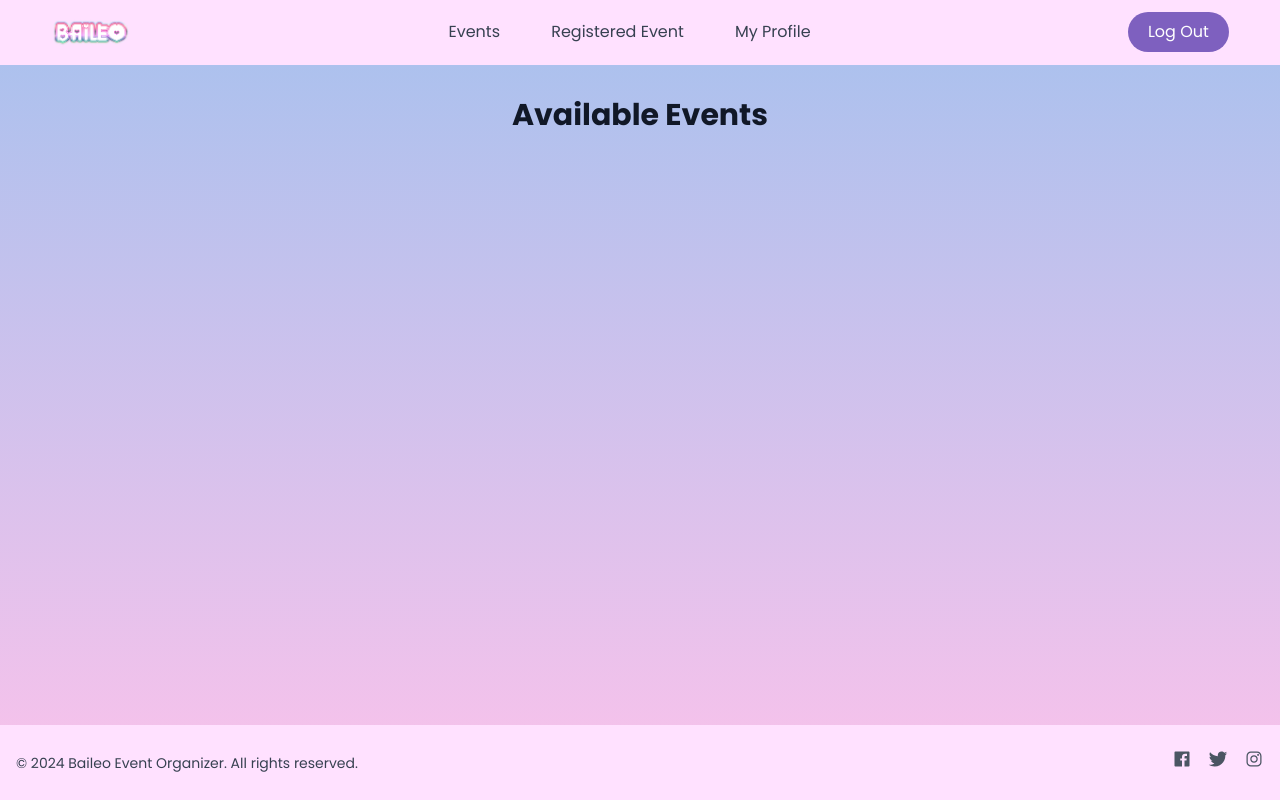
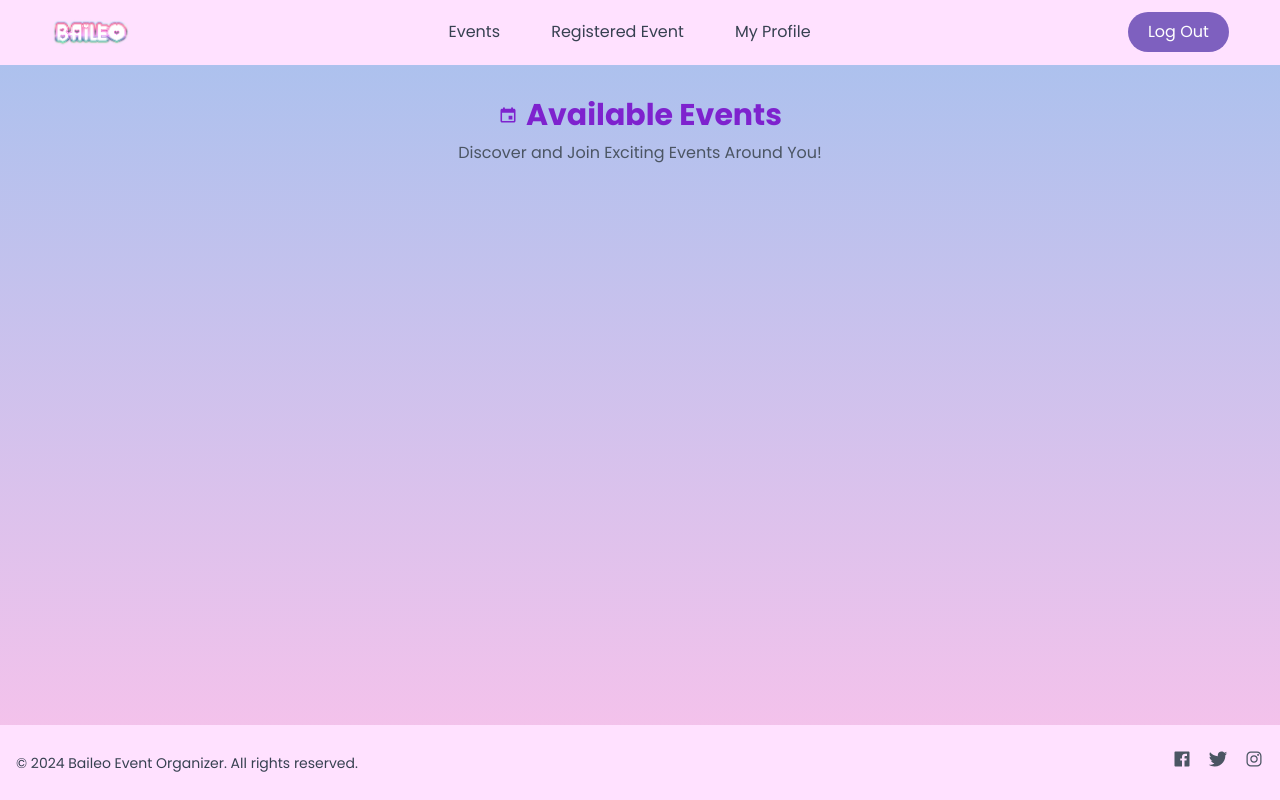
Before and after one commit to rascalosh/utswebproglec, a PHP site: page / in a window 1280 px wide. Run offline with PHP 8.4, Linux system fonts and the light colour scheme; the visitor is signed in with stand-in values (Sample User, id 1); data that the repository does not hold is empty; some libraries are stand-ins or nearby versions.

Commit message:
Update index.php

```diff
--- a/index.php
+++ b/index.php
@@ -23,7 +23,7 @@ $result = $conn->query($query);
     <link href="https://fonts.googleapis.com/css2?family=Poppins:wght@200;300;400;500;600;700&display=swap" rel="stylesheet">
     <script src="https://unpkg.com/ionicons@4.5.10-0/dist/ionicons.js"></script>
 </head>
-<body class="font-[Poppins] bg-gradient-to-t from-[#fbc2eb] to-[#a6c1ee] h-screen text-gray-900 flex flex-col">
+<body class="font-[Poppins] bg-gradient-to-t from-[#fbc2eb] to-[#a6c1ee] min-h-screen text-gray-900 flex flex-col">
     <header class="bg-[#FFE1FF] py-3">
         <nav class="flex justify-between items-center w-[92%] mx-auto">
             <div>
@@ -57,7 +57,11 @@ $result = $conn->query($query);
     </script>
 <!-- Event List -->
 <div class="container mx-auto mt-8">
-    <h1 class="text-3xl font-bold text-center mb-6">Available Events</h1>
+    <h2 class="text-3xl font-bold text-purple-700 mb-2 flex items-center justify-center">
+        <ion-icon name="calendar" class="mr-2 text-xl"></ion-icon>
+        Available Events
+    </h2>
+    <p class="text-gray-600 mb-4 text-center">Discover and Join Exciting Events Around You!</p>
     <div class="grid grid-cols-1 md:grid-cols-2 lg:grid-cols-3 gap-6">
         <?php while ($event = $result->fetch_assoc()) { ?>
         <div class="bg-white rounded-lg shadow-lg p-6">
```
